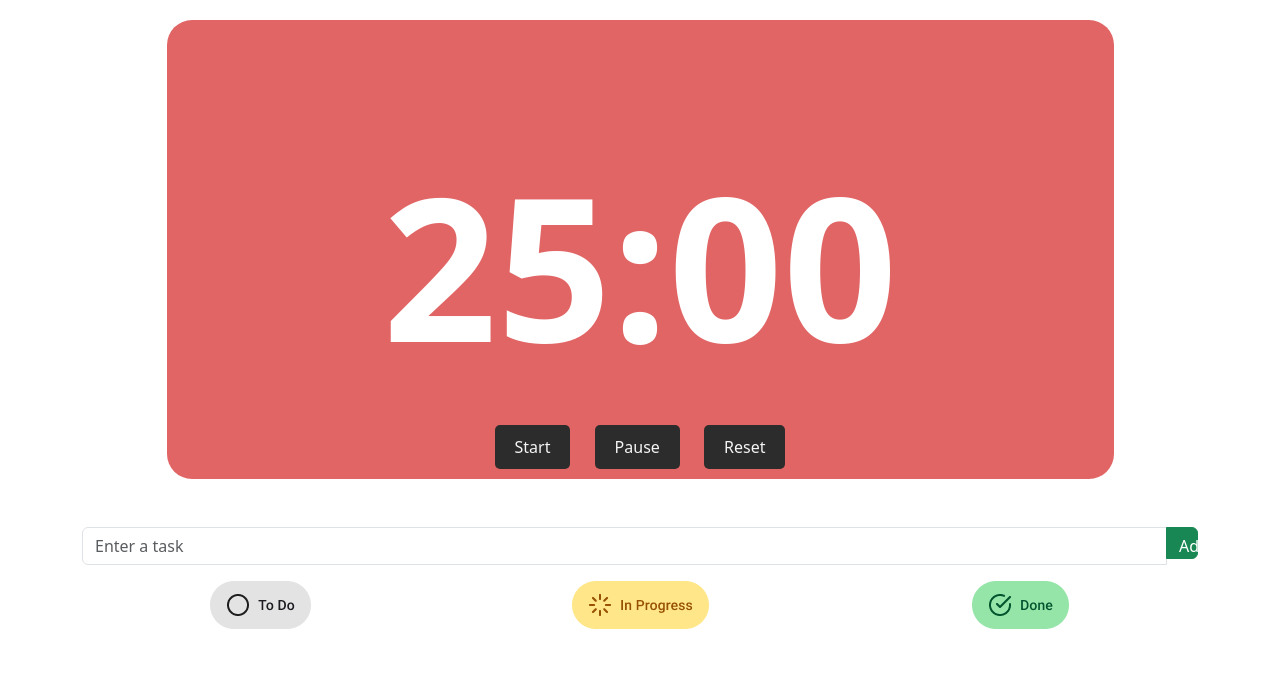
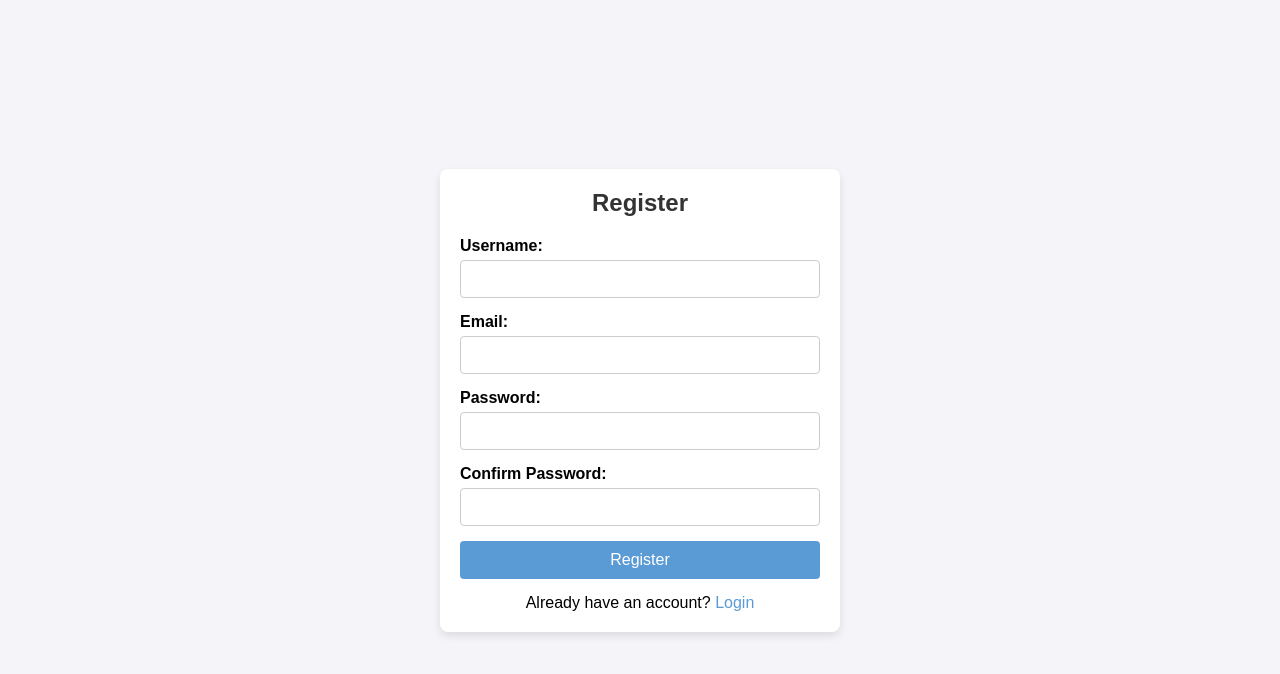
Before and after one commit to CPAN-113-Group-17/task-tracker-focus-timer, a plain HTML site: page index.html in a window 1280 px wide. Drawn offline with nearby package versions, Linux system fonts and the light colour scheme.

Commit message:
Add files via upload

```diff
--- a/index.html
+++ b/index.html
@@ -1,54 +1,37 @@
 <!DOCTYPE html>
 <html lang="en">
 <head>
-    <meta charset="UTF-8" />
-    <meta name="viewport" content="width=device-width, initial-scale=1.0" />
-    <title>Form & Task Manager</title>
-    <link rel="stylesheet" href="styles.css" />
-    <link
-      rel="stylesheet"
-      href="https://cdn.jsdelivr.net/npm/bootstrap@5.3.0/dist/css/bootstrap.min.css"
-    />
-    <script src="https://code.jquery.com/jquery-3.6.0.min.js"></script>
-    <script defer src="script.js"></script>
+    <meta charset="UTF-8">
+    <meta name="viewport" content="width=device-width, initial-scale=1.0">
+    <title>Registration Page</title>
+    <link rel="stylesheet" href="styles.css">
 </head>
 <body>
-    <div class="timer-container">
-      <div class="mode"></div>
-      <div class="progress-circle">
-          <span id="time-display">25:00</span>
+    <div class="registration-container">
+        <h2>Register</h2>
+        <form id="registration-form">
+            <div class="input-group">
+                <label for="username">Username:</label>
+                <input type="text" id="username" name="username" required>
             </div>
-      <div class="controls">
-          <button id="start">Start</button>
-          <button id="pause">Pause</button>
-          <button id="reset">Reset</button>
+            <div class="input-group">
+                <label for="email">Email:</label>
+                <input type="email" id="email" name="email" required>
             </div>
+            <div class="input-group">
+                <label for="password">Password:</label>
+                <input type="password" id="password" name="password" required>
+            </div>
+            <div class="input-group">
+                <label for="confirm-password">Confirm Password:</label>
+                <input type="password" id="confirm-password" name="confirm-password" required>
+            </div>
+            <button type="submit" id="register-btn">Register</button>
+        </form>
+        <p id="error-message" class="error-message"></p>
+        <p>Already have an account? <a href="#">Login</a></p>
     </div>
 
-    <div class="container mt-5">
-      <div class="input-group mb-3">
-        <input
-          type="text"
-          id="taskInput"
-          class="form-control"
-          placeholder="Enter a task"
-        />
-        <button class="btn btn-success" onclick="addTask()">Add Task</button>
-      </div>
-      <div class="row">
-        <div class="col">
-          <img src="assets/to-do.png" id="to-do" class="task-label">
-          <ul id="todoList" class="list-group"></ul>
-        </div>
-        <div class="col">
-          <img src="assets/in-progress.png" id="in-progress" class="task-label">
-          <ul id="inProgressList" class="list-group"></ul>
-        </div>
-        <div class="col">
-          <img src="assets/done.png" class="task-label">
-          <ul id="doneList" class="list-group"></ul>
-        </div>
-      </div>
-    </div>
+    <script src="scripts.js"></script>
 </body>
 </html>
--- a/script.js
+++ b/script.js
@@ -1,151 +1,37 @@
-let timer;
-let timeLeft = 1500; // 25 minutes in seconds
-let running = false;
-const display = document.getElementById("time-display");
-const startBtn = document.getElementById("start");
-const pauseBtn = document.getElementById("pause");
-const resetBtn = document.getElementById("reset");
+document.getElementById('registration-form').addEventListener('submit', function(event) {
+    event.preventDefault(); // Prevent form from submitting
 
-function updateDisplay() {
-    let minutes = Math.floor(timeLeft / 60);
-    let seconds = timeLeft % 60;
-    display.textContent = `${minutes}:${seconds < 10 ? "0" : ""}${seconds}`;
-}
+    const username = document.getElementById('username').value;
+    const email = document.getElementById('email').value;
+    const password = document.getElementById('password').value;
+    const confirmPassword = document.getElementById('confirm-password').value;
+    const errorMessage = document.getElementById('error-message');
 
-function startTimer() {
-    if (!running) {
-        running = true;
-        timer = setInterval(() => {
-            if (timeLeft > 0) {
-                timeLeft--;
-                updateDisplay();
-            } else {
-                clearInterval(timer);
-                running = false;
-            }
-        }, 1000);
-    }
-}
+    // Clear previous error message
+    errorMessage.textContent = '';
 
-function pauseTimer() {
-    clearInterval(timer);
-    running = false;
-}
-
-function resetTimer() {
-    clearInterval(timer);
-    timeLeft = 1500;
-    updateDisplay();
-    running = false;
-}
-
-startBtn.addEventListener("click", startTimer);
-pauseBtn.addEventListener("click", pauseTimer);
-resetBtn.addEventListener("click", resetTimer);
-
-updateDisplay();
-document
-  .getElementById('userForm')
-  .addEventListener('submit', function (event) {
-    event.preventDefault();
-    document.querySelector('.success-message').style.display = 'block';
-    this.reset();
-  });
-
-function addTask() {
-  const taskInput = document.getElementById('taskInput');
-  const taskValue = taskInput.value.trim();
-
-  if (taskValue === '') {
-    alert('Please enter a task.');
+    // Validate inputs
+    if (password !== confirmPassword) {
+        errorMessage.textContent = 'Passwords do not match.';
         return;
     }
 
-  const li = document.createElement('li');
-  li.className =
-    'list-group-item d-flex justify-content-between align-items-center';
-  li.innerHTML = `
-        <span>${taskValue}</span>
-        <div>
-            <button class="btn btn-warning btn-sm me-1" onclick="moveTask(this, 'inProgress')">In Progress</button>
-            <button class="btn btn-success btn-sm me-1" onclick="moveTask(this, 'done')">Done</button>
-            <button class="btn btn-danger btn-sm" onclick="deleteTask(this)">Delete</button>
-        </div>
-    `;
-
-  // Add the task to the To-Do list
-  document.getElementById('todoList').appendChild(li);
-  taskInput.value = '';
-
-  saveTasksToLocalStorage();
+    if (username === '' || email === '' || password === '' || confirmPassword === '') {
+        errorMessage.textContent = 'All fields are required.';
+        return;
     }
 
-function moveTask(button, targetListId) {
-  const li = button.closest('li');
-
-  let targetList;
-
-  if (targetListId === 'inProgress') {
-    targetList = document.getElementById('inProgressList');
-  } else if (targetListId === 'done') {
-    targetList = document.getElementById('doneList');
-  } else {
-    targetList = document.getElementById('todoList');
+    if (!validateEmail(email)) {
+        errorMessage.textContent = 'Please enter a valid email address.';
+        return;
     }
 
-  targetList.appendChild(li);
+    // Simulate a successful registration (you can replace this with actual registration logic)
+    alert('Registration successful!');
+    document.getElementById('registration-form').reset();
+});
 
-  saveTasksToLocalStorage();
+function validateEmail(email) {
+    const regex = /^[a-zA-Z0-9._-]+@[a-zA-Z0-9.-]+\.[a-zA-Z]{2,6}$/;
+    return regex.test(email);
 }
-
-function deleteTask(button) {
-  const confirmDelete = confirm('Are you sure you want to delete this task?');
-  if (confirmDelete) {
-    saveTasksToLocalStorage();
-    button.closest('li').remove();
-  }
-}
-
-function saveTasksToLocalStorage() {
-  const getListItems = (listId) => {
-    return Array.from(document.getElementById(listId).children).map(
-      (li) => li.querySelector('span').textContent
-    );
-  };
-
-  const tasks = {
-    todo: getListItems('todoList'),
-    inProgress: getListItems('inProgressList'),
-    done: getListItems('doneList'),
-  };
-
-  localStorage.setItem('tasks', JSON.stringify(tasks));
-}
-
-function loadTasksFromLocalStorage() {
-  const stored = localStorage.getItem('tasks');
-  if (!stored) return;
-
-  const tasks = JSON.parse(stored);
-
-  const createTaskItem = (text, listId) => {
-    const li = document.createElement('li');
-    li.className =
-      'list-group-item d-flex justify-content-between align-items-center';
-    li.innerHTML = `
-            <span>${text}</span>
-            <div>
-                <button class="btn btn-warning btn-sm me-1" onclick="moveTask(this, 'inProgress')">In Progress</button>
-                <button class="btn btn-success btn-sm me-1" onclick="moveTask(this, 'done')">Done</button>
-                <button class="btn btn-danger btn-sm" onclick="deleteTask(this)">Delete</button>
-            </div>
-        `;
-    document.getElementById(listId).appendChild(li);
-  };
-
-  tasks.todo.forEach((task) => createTaskItem(task, 'todoList'));
-  tasks.inProgress.forEach((task) => createTaskItem(task, 'inProgressList'));
-  tasks.done.forEach((task) => createTaskItem(task, 'doneList'));
-}
-
-loadTasksFromLocalStorage();
--- a/styles.css
+++ b/styles.css
@@ -1,98 +1,164 @@
-body {
-    display: flex;
-    flex-direction: column;
-    align-items: center;
-    height: 100vh;
-    background-color: #ffffff;
-    color: white;
-    font-family: Arial, sans-serif;
-}
-
-.timer-container {
-    text-align: center;
-    background-color: #E26565;
-    width: 947px;
-    height: 459px;
-    border-radius: 25px;
-    display: flex;
-    flex-direction: column;
-}
-
-/*placeholder for now*/
-.mode {
-    height: 100px;
-    width: 200px;
-}
-
-#time-display {
-    align-items: center;
-    font-size: 200px;
-    font-weight: bold;
-    color: #ffffff;
-}
-
-.controls button {
-    margin: 10px;
-    padding: 10px 20px;
-    font-size: 1em;
-    border: none;
-    cursor: pointer;
-    background-color: #2C2C2C;
-    color: #F5F5F5;
-    border-radius: 5px;
-}
-
-.controls button:hover {
-    background-color: #535353;
-}
-
-.col {
-    display: flex;
-    flex-direction: column;
-}
-
-.task-label {
-    max-height: 48px;
-    max-width: fit-content;
-    margin: 0 auto;
-    margin-bottom: 10px;
+* {
+    margin: 0;
+    padding: 0;
+    box-sizing: border-box;
 }
 
 body {
-    padding: 20px;
-}
-.success-message {
-    display: none;
-    color: green;
-    margin-top: 10px;
+    font-family: Arial, sans-serif;
+    background-color: #f4f4f9;
+    display: flex;
+    justify-content: center;
+    align-items: center;
+    height: 100vh;
 }
 
-.btn {
-    max-height: 32px;
-    min-height: 32px;
-    max-width: 32px;
-    min-width: 32px;
-    border-radius: 50%;
-
+.registration-container {
+    background-color: white;
+    padding: 20px;
+    border-radius: 8px;
+    box-shadow: 0 4px 8px rgba(0, 0, 0, 0.1);
+    width: 100%;
+    max-width: 400px;
+    text-align: center;
 }
 
-#in-prog-small {
-    background: url(assets/in-prog-small.png);
-    background-size: contain;
-    background-repeat: no-repeat;
-    background-position: center center;
+h2 {
+    margin-bottom: 20px;
+    color: #333;
 }
 
-#done-small {
-    background: url(assets/done-small.png);
-    background-size: contain;
-    background-repeat: no-repeat;
-    background-position: center center;
+.input-group {
+    margin-bottom: 15px;
+    text-align: left;
 }
 
-#delete {
-    background: url(assets/delet);
-    background-size: contain;
-    background-repeat: no-repeat;
-    background-position: center center;
+label {
+    font-weight: bold;
+    display: block;
+    margin-bottom: 5px;
 }
+
+input {
+    width: 100%;
+    padding: 10px;
+    border: 1px solid #ccc;
+    border-radius: 4px;
+    font-size: 14px;
+}
+
+input:focus {
+    border-color: #5b9bd5;
+    outline: none;
+}
+
+button {
+    background-color: #5b9bd5;
+    color: white;
+    border: none;
+    padding: 10px 20px;
+    border-radius: 4px;
+    cursor: pointer;
+    font-size: 16px;
+    width: 100%;
+}
+
+button:hover {
+    background-color: #4a8ebf;
+}
+
+.error-message {
+    color: red;
+    margin-top: 15px;
+}
+
+a {
+    color: #5b9bd5;
+    text-decoration: none;
+}
+
+a:hover {
+    text-decoration: underline;
+}
+* {
+    margin: 0;
+    padding: 0;
+    box-sizing: border-box;
+}
+
+body {
+    font-family: Arial, sans-serif;
+    background-color: #f4f4f9;
+    display: flex;
+    justify-content: center;
+    align-items: center;
+    height: 100vh;
+}
+
+.registration-container {
+    background-color: white;
+    padding: 20px;
+    border-radius: 8px;
+    box-shadow: 0 4px 8px rgba(0, 0, 0, 0.1);
+    width: 100%;
+    max-width: 400px;
+    text-align: center;
+}
+
+h2 {
+    margin-bottom: 20px;
+    color: #333;
+}
+
+.input-group {
+    margin-bottom: 15px;
+    text-align: left;
+}
+
+label {
+    font-weight: bold;
+    display: block;
+    margin-bottom: 5px;
+}
+
+input {
+    width: 100%;
+    padding: 10px;
+    border: 1px solid #ccc;
+    border-radius: 4px;
+    font-size: 14px;
+}
+
+input:focus {
+    border-color: #5b9bd5;
+    outline: none;
+}
+
+button {
+    background-color: #5b9bd5;
+    color: white;
+    border: none;
+    padding: 10px 20px;
+    border-radius: 4px;
+    cursor: pointer;
+    font-size: 16px;
+    width: 100%;
+}
+
+button:hover {
+    background-color: #4a8ebf;
+}
+
+.error-message {
+    color: red;
+    margin-top: 15px;
+}
+
+a {
+    color: #5b9bd5;
+    text-decoration: none;
+}
+
+a:hover {
+    text-decoration: underline;
+}
```
Lines whose indentation alone changed are shown as unchanged.
